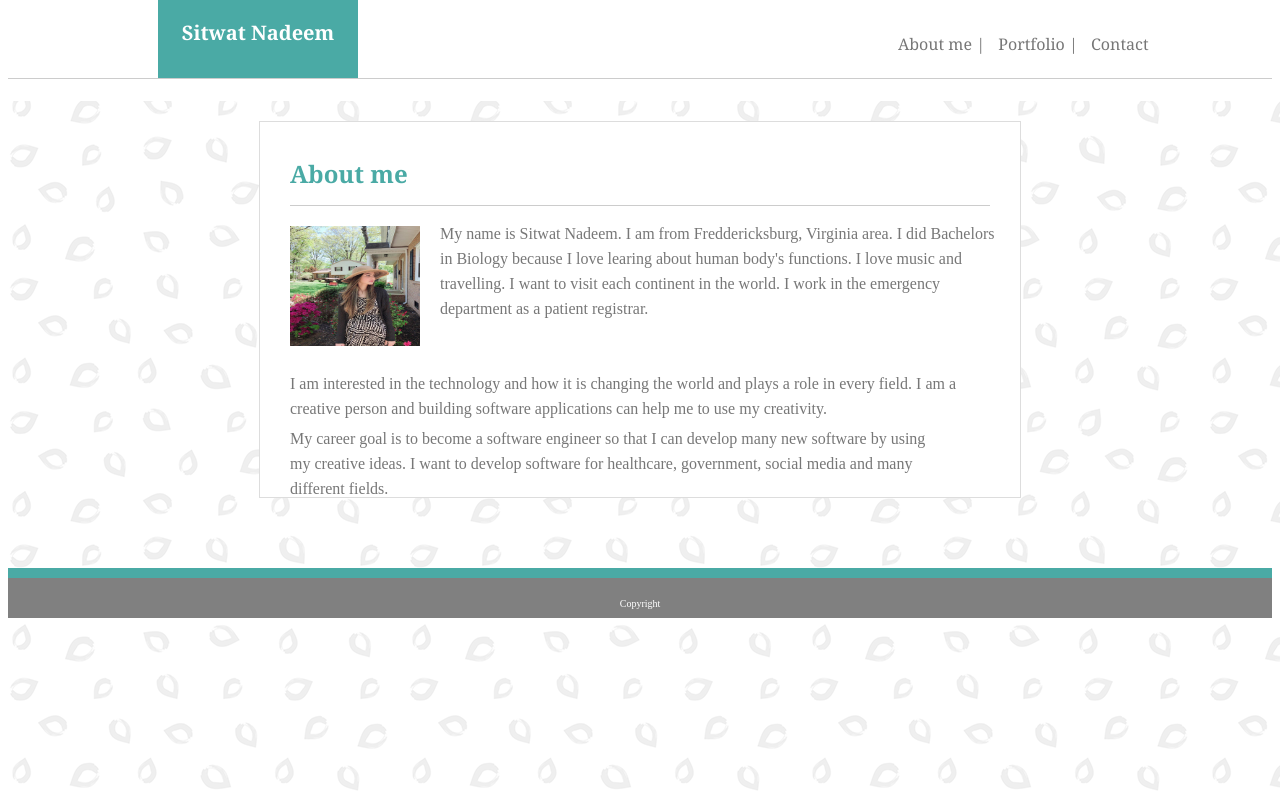
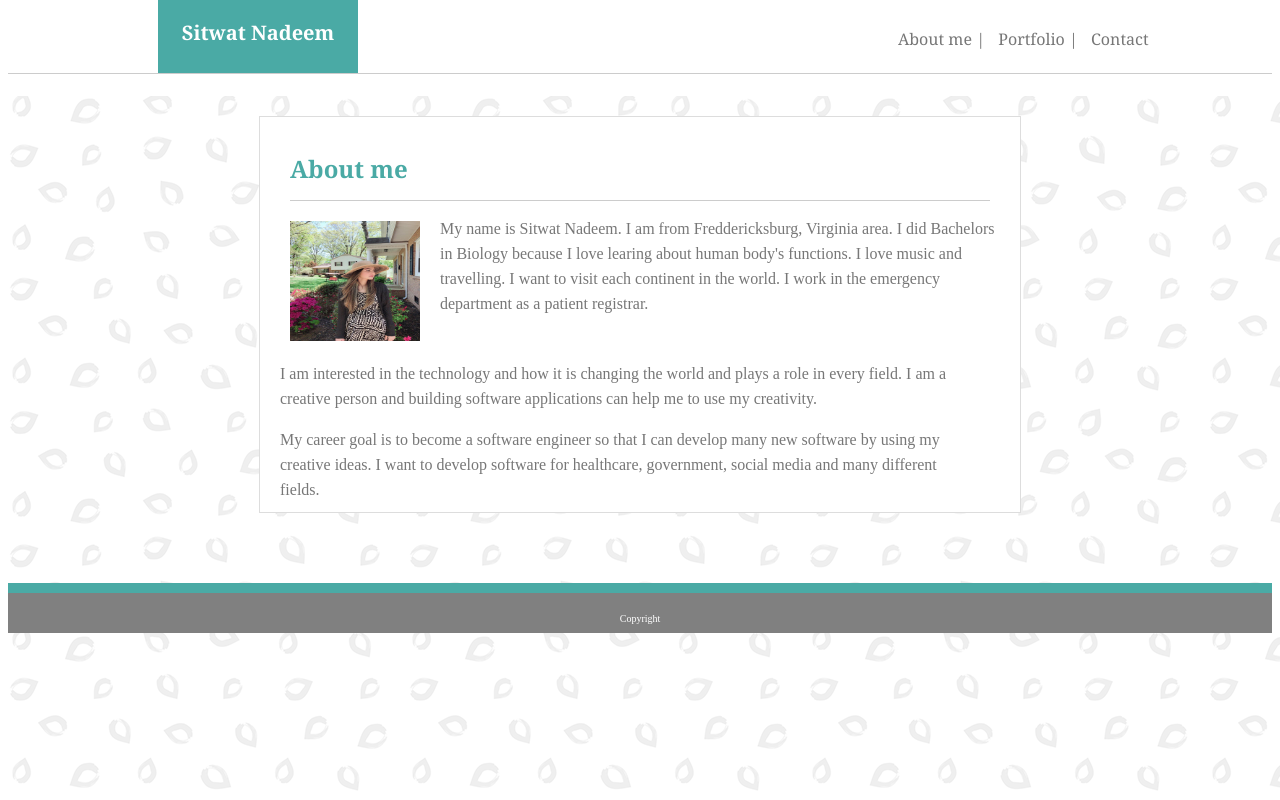
Before and after one commit to snadeem1/Basic-Portfolio, a plain HTML site: page index.html in a window 1280 px wide. Drawn offline with Linux system fonts and the light colour scheme.

Commit message:
fourthchange

```diff
--- a/assets/css/contact.css
+++ b/assets/css/contact.css
@@ -71,7 +71,7 @@ h2{
     margin-bottom: 70px;
     margin-right:auto;
     margin-left: auto;
-    padding: 15px 30px 40px 30px;
+    padding: 15px 30px 65px 30px;
     border-style: solid;
     border-color:#dddddd;
     border-width: 0.1px;
@@ -80,14 +80,26 @@ h2{
 form{
     margin-left: -10px;
 color: #777777;
+line-height: 25px;
+font-family: Arial, Helvetica, sans-serif;
+
 }
 
-.button{
+.Submit{
     background-color: #4aaaa5;
     color: #ffffff;
+    margin: 10px 10px 10px -1px;
+    padding: 5px 20px 5px 20px;
+    border: none;
+}
+.fullname,.email, .Message{
+    width: 705px;
+   color: #777777;
 }
 
-
+.Message{
+    height: 120px;
+}
 footer{
     background-color: gray;
     height: 20px;
--- a/assets/css/style.css
+++ b/assets/css/style.css
@@ -19,7 +19,7 @@ h1{
 .box1{
     position: relative;
     width: 200px;
-    height: 59px;
+    height: 54px;
 
 }
 
@@ -38,6 +38,7 @@ p, a {
 a{
     padding-right: 9px;
     text-decoration-line: none;
+
 }
 
 body {
@@ -52,23 +53,18 @@ img {
 
 }
 p{
-    margin: 50px;
+
     margin-right: 5px;
     line-height: 25px;
     position: relative;
     left: 20px;
-    top: -35px;
+    top: -5px;
 }
-.p2{
-    left: -50px;
-    text-align: left;
-    margin-bottom: 20px;
-    margin-right: -50px;
-    bottom: -30px;
-}
-.p3{
-    left: -50px;
-    top: -80px;
+
+.p2, .p3{
+    left: -10px;
+    right: -20px;
+    top: -10px;
 }
 #box{
     background-color: white;
@@ -78,7 +74,7 @@ p{
     margin-bottom: 70px;
     margin-right:auto;
     margin-left: auto;
-    padding: 15px 30px 40px 30px;
+    padding: 15px 30px 60px 30px;
     border-style: solid;
     border-color:#dddddd;
     border-width: 0.1px;
@@ -89,7 +85,7 @@ p{
 #navitems
 {
     float: left;
-    margin-top: 25px;
+    margin-top: 20px;
     margin-bottom: 25px;
     margin-left: 540px;
 }
@@ -100,7 +96,7 @@ p{
 
 #box0{
     background-color: white;
-    height: 70px;
+    height: 65px;
     border-bottom-width: 1px;
     border-bottom-style: solid;
     border-bottom-color:#cccccc;
--- a/index.html
+++ b/index.html
@@ -28,7 +28,7 @@
       I did Bachelors in Biology because I love learing about human body's functions.
       I love music and travelling. I want to visit each continent in the world.
       I work in the emergency department as a patient registrar.
-      </p>
+      </p> <br>
      <p class="p2">I am interested in the technology and how it is changing the world and plays a role in every field.
           I am a creative person and building software applications can help me to use my creativity.
           </p>
```
Also changed, not shown: contact.html (+4 -4 lines).
